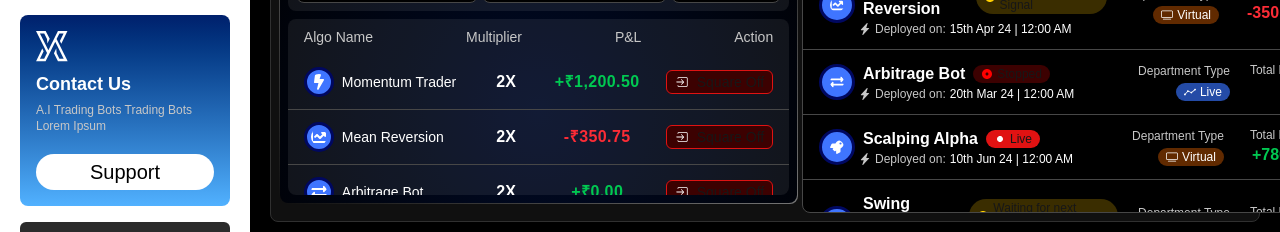
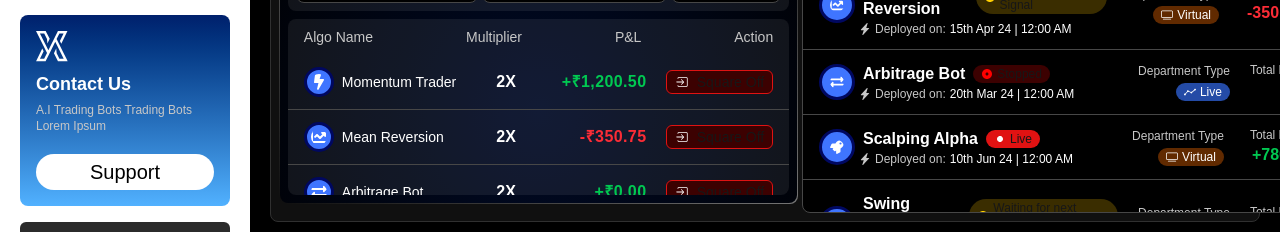
Before and after one commit to TheRealKrishna/strykex, a Next.js app: page /dashboard in a window 1280 px wide. Shown: the part 454-686 px from the top of the page. Built offline with nearby package versions, Linux system fonts and the light colour scheme.

Commit message:
feat: align profit/loss display to the right in AlgoPnL component

```diff
--- a/src/app/dashboard/components/dashboard-content/components/overall-pnl/components/algo/algo-pnl.tsx
+++ b/src/app/dashboard/components/dashboard-content/components/overall-pnl/components/algo/algo-pnl.tsx
@@ -7,7 +7,7 @@ export default function AlgoPnL({
   algosDeployed: algosDeployedType;
 }) {
   return (
-    <div className="flex-[20%] flex items-center justify-center whitespace-nowrap w-full">
+    <div className="flex-[20%] flex items-center justify-end whitespace-nowrap w-full">
       <p
         className={`text-md font-semibold tracking-wide ${
           algosDeployed.profitLoss >= 0 ? "text-green-500" : "text-red-500"
```
